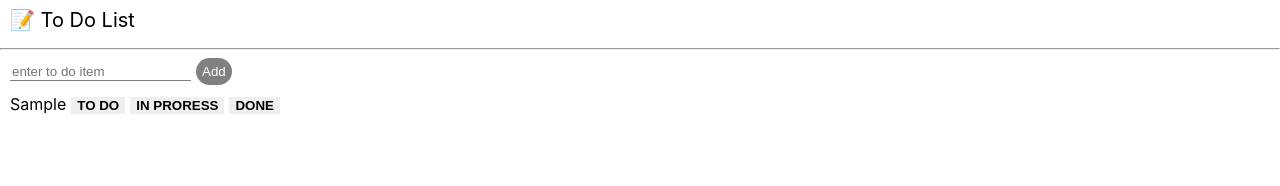
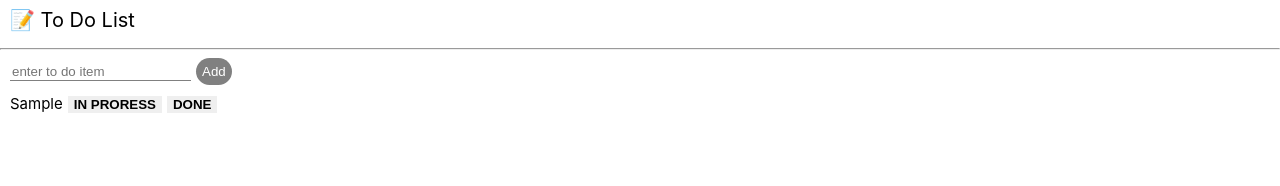
Before and after one commit to e6d1fe/nomadcoders-reactmasterclass2, a React (Create React App) app: page / in a window 1280 px wide. Both pictures are taken after typing "Sample" into the empty fields and a click on the button "Add". Shown: the top 186 px of the page. Built offline with nearby package versions, Linux system fonts and the light colour scheme.

Commit message:
made category buttons

```diff
--- a/src/components/ToDo.tsx
+++ b/src/components/ToDo.tsx
@@ -1,8 +1,11 @@
-import { IToDo } from "./atoms";
+import { IToDo, toDoState } from "./atoms";
 import styled from "styled-components";
+import { useSetRecoilState } from "recoil";
 
 const ToDoItems = styled.li`
   margin-left: 10px;
+  margin-bottom: 5px;
+  font-size: 15px;
 `;
 
 const StatusButton = styled.button`
@@ -11,13 +14,20 @@ const StatusButton = styled.button`
   font-weight: 700;
 `;
 
-function ToDo({ text }: IToDo) {
+function ToDo({ text, category, id }: IToDo) {
+  const setToDos = useSetRecoilState(toDoState);
+  const onClick = (newCategory: IToDo["category"]) => {
+    console.log("I want to go to ", newCategory);
+  };
+
   return (
     <ToDoItems>
       <span>{text}</span>
-      <StatusButton>TO DO</StatusButton>
-      <StatusButton>IN PRORESS</StatusButton>
-      <StatusButton>DONE</StatusButton>
+      {category !== "TO_DO" && <StatusButton onClick={() => onClick("TO_DO")}>TO DO</StatusButton>}
+      {category !== "IN_PROGRESS" && (
+        <StatusButton onClick={() => onClick("IN_PROGRESS")}>IN PRORESS</StatusButton>
+      )}
+      {category !== "DONE" && <StatusButton onClick={() => onClick("DONE")}>DONE</StatusButton>}
     </ToDoItems>
   );
 }
```
